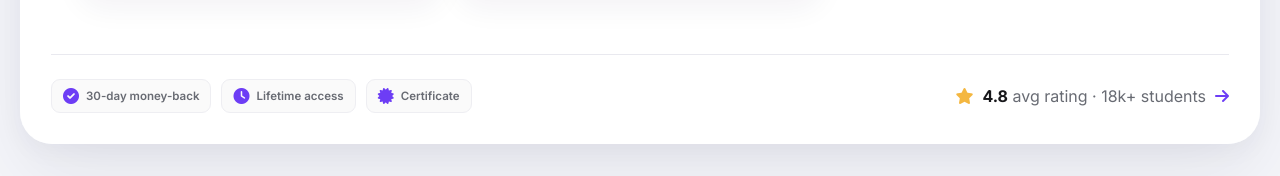
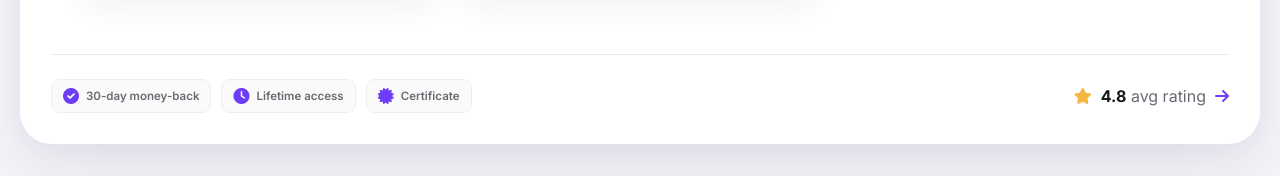
Before and after one commit to edincausevic/course_promotions, a plain HTML site: page index.html in a window 1280 px wide. Shown: the part 950-1126 px from the top of the page. Drawn offline with Linux system fonts and the light colour scheme.

Commit message:
num of students is hidden now

```diff
--- a/index.html
+++ b/index.html
@@ -288,7 +288,8 @@
 
             <span>
                 <strong>4.8</strong>
-                avg rating · 18k+ students
+                avg rating
+                <!-- · 18k+ students -->
             </span>
 
             <i class="fas fa-arrow-right arrow"></i>
```
